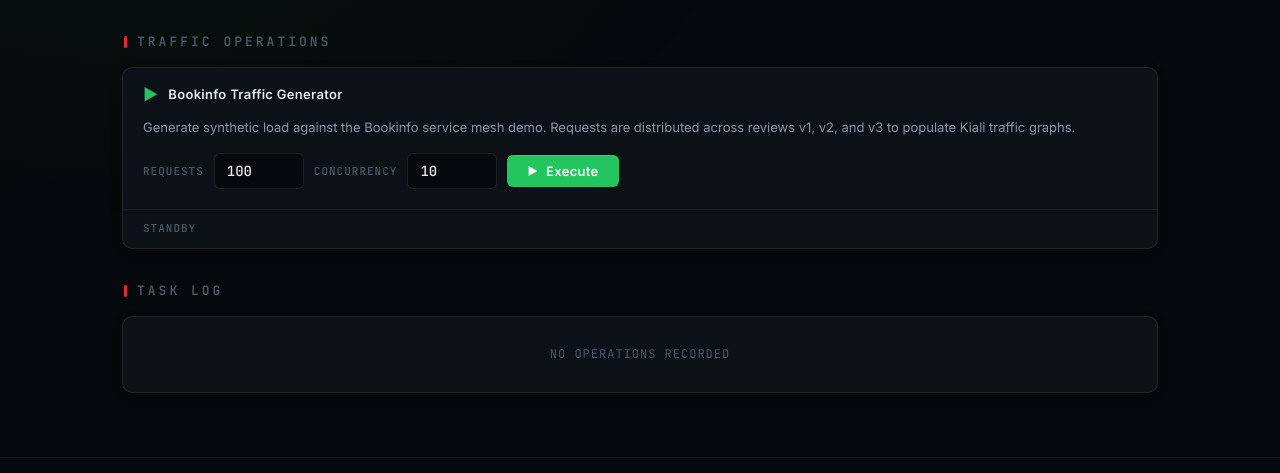
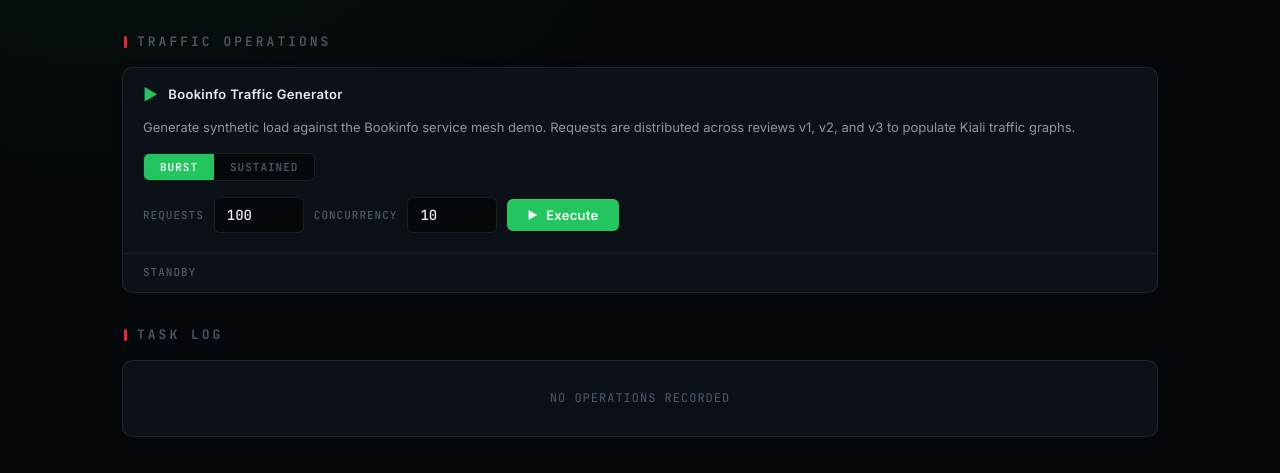
Before and after one commit to explicitworkload/ocp-provisioning, a Flask app: page / in a window 1280 px wide. Shown: the part 60-533 px from the top of the page. Run offline with Flask 3, Linux system fonts and the light colour scheme; data that the repository does not hold is empty.

Commit message:
Add sustained traffic mode with duration timer and stop button
Burst mode sends a fixed number of requests. Sustained mode runs
continuously for a configurable duration (1-60 min) with live
elapsed time, request count, and a stop button.

```diff
--- a/dashboard/app.py
+++ b/dashboard/app.py
@@ -1,7 +1,8 @@
 import os
+import time
 import threading
 import uuid
-from concurrent.futures import ThreadPoolExecutor, as_completed
+from concurrent.futures import ThreadPoolExecutor
 from datetime import datetime, timezone
 
 import requests as http_requests
@@ -33,15 +34,47 @@ def _run_traffic(task_id, url, count, concurrency):
     done = 0
     with ThreadPoolExecutor(max_workers=concurrency) as pool:
         futures = [pool.submit(_single_request, url) for _ in range(count)]
-        for f in as_completed(futures):
+        for f in futures:
+            ok = f.result()
             done += 1
-            if f.result():
+            if ok:
                 success += 1
             else:
                 fail += 1
             tasks[task_id]["progress"] = done
             tasks[task_id]["success"] = success
             tasks[task_id]["fail"] = fail
+    tasks[task_id]["status"] = "complete"
+    tasks[task_id]["completed_at"] = datetime.now(timezone.utc).isoformat()
+
+
+def _run_sustained_traffic(task_id, url, duration_secs, concurrency):
+    tasks[task_id]["status"] = "running"
+    success = 0
+    fail = 0
+    done = 0
+    start = time.monotonic()
+    with ThreadPoolExecutor(max_workers=concurrency) as pool:
+        while True:
+            elapsed = time.monotonic() - start
+            if elapsed >= duration_secs or tasks[task_id].get("_stop"):
+                break
+            tasks[task_id]["elapsed"] = int(elapsed)
+            batch = concurrency
+            futures = [pool.submit(_single_request, url) for _ in range(batch)]
+            for f in futures:
+                ok = f.result()
+                done += 1
+                if ok:
+                    success += 1
+                else:
+                    fail += 1
+            tasks[task_id]["progress"] = done
+            tasks[task_id]["success"] = success
+            tasks[task_id]["fail"] = fail
+            tasks[task_id]["total"] = done
+    tasks[task_id]["elapsed"] = min(int(time.monotonic() - start), duration_secs)
+    tasks[task_id]["total"] = done
     tasks[task_id]["status"] = "complete"
     tasks[task_id]["completed_at"] = datetime.now(timezone.utc).isoformat()
 
@@ -54,25 +87,60 @@ def index():
 @app.route("/api/traffic/bookinfo", methods=["POST"])
 def generate_bookinfo_traffic():
     body = request.get_json(silent=True) or {}
-    count = min(int(body.get("count", 100)), 10000)
-    concurrency = max(1, min(int(body.get("concurrency", 1)), 50))
+    concurrency = max(1, min(int(body.get("concurrency", 10)), 50))
+    duration_minutes = body.get("duration")
+
     task_id = str(uuid.uuid4())[:8]
-    tasks[task_id] = {
-        "id": task_id,
-        "type": "bookinfo-traffic",
-        "status": "queued",
-        "total": count,
-        "progress": 0,
-        "success": 0,
-        "fail": 0,
-        "concurrency": concurrency,
-        "started_at": datetime.now(timezone.utc).isoformat(),
-        "completed_at": None,
-    }
-    t = threading.Thread(target=_run_traffic, args=(task_id, BOOKINFO_URL, count, concurrency))
+
+    if duration_minutes:
+        duration_secs = max(1, min(int(float(duration_minutes) * 60), 3600))
+        tasks[task_id] = {
+            "id": task_id,
+            "type": "sustained-traffic",
+            "status": "queued",
+            "total": 0,
+            "progress": 0,
+            "success": 0,
+            "fail": 0,
+            "concurrency": concurrency,
+            "duration": duration_secs,
+            "elapsed": 0,
+            "started_at": datetime.now(timezone.utc).isoformat(),
+            "completed_at": None,
+        }
+        t = threading.Thread(
+            target=_run_sustained_traffic,
+            args=(task_id, BOOKINFO_URL, duration_secs, concurrency),
+        )
+    else:
+        count = min(int(body.get("count", 100)), 10000)
+        tasks[task_id] = {
+            "id": task_id,
+            "type": "bookinfo-traffic",
+            "status": "queued",
+            "total": count,
+            "progress": 0,
+            "success": 0,
+            "fail": 0,
+            "concurrency": concurrency,
+            "started_at": datetime.now(timezone.utc).isoformat(),
+            "completed_at": None,
+        }
+        t = threading.Thread(
+            target=_run_traffic, args=(task_id, BOOKINFO_URL, count, concurrency)
+        )
+
     t.daemon = True
     t.start()
     return jsonify(tasks[task_id]), 202
+
+
+@app.route("/api/traffic/stop/<task_id>", methods=["POST"])
+def stop_traffic(task_id):
+    if task_id not in tasks:
+        return jsonify({"error": "not found"}), 404
+    tasks[task_id]["_stop"] = True
+    return jsonify({"status": "stopping"}), 200
 
 
 @app.route("/api/tasks")
--- a/dashboard/static/app.js
+++ b/dashboard/static/app.js
@@ -8,11 +8,23 @@ setInterval(updateClock, 1000);
 updateClock();
 
 let pollInterval = null;
+let activeTaskId = null;
+
+function setMode(mode) {
+  document.querySelectorAll(".mode-btn").forEach((b) => {
+    b.classList.toggle("active", b.dataset.mode === mode);
+  });
+  document.getElementById("burst-inputs").style.display =
+    mode === "burst" ? "flex" : "none";
+  document.getElementById("sustained-inputs").style.display =
+    mode === "sustained" ? "flex" : "none";
+}
 
 async function launchTraffic() {
   const btn = document.getElementById("btn-traffic");
   const count = parseInt(document.getElementById("traffic-count").value) || 100;
-  const concurrency = parseInt(document.getElementById("traffic-concurrency").value) || 10;
+  const concurrency =
+    parseInt(document.getElementById("traffic-concurrency").value) || 10;
   const footer = document.getElementById("traffic-status");
 
   btn.disabled = true;
@@ -35,6 +47,53 @@ async function launchTraffic() {
   }
 }
 
+async function launchSustained() {
+  const btn = document.getElementById("btn-sustained");
+  const btnStop = document.getElementById("btn-stop");
+  const duration =
+    parseFloat(document.getElementById("traffic-duration").value) || 15;
+  const concurrency =
+    parseInt(document.getElementById("sustained-concurrency").value) || 10;
+  const footer = document.getElementById("traffic-status");
+
+  btn.disabled = true;
+  footer.textContent = "STARTING SUSTAINED TRAFFIC...";
+  footer.className = "card-footer active";
+
+  try {
+    const res = await fetch("/api/traffic/bookinfo", {
+      method: "POST",
+      headers: { "Content-Type": "application/json" },
+      body: JSON.stringify({ duration, concurrency }),
+    });
+    const task = await res.json();
+    activeTaskId = task.id;
+    btnStop.style.display = "inline-flex";
+    footer.textContent = "SUSTAINED — " + duration + "m @ " + concurrency + " threads";
+    startPolling();
+  } catch (e) {
+    footer.textContent = "ERROR: " + e.message;
+    footer.className = "card-footer error";
+    btn.disabled = false;
+  }
+}
+
+async function stopTraffic() {
+  if (!activeTaskId) return;
+  try {
+    await fetch("/api/traffic/stop/" + activeTaskId, { method: "POST" });
+    document.getElementById("traffic-status").textContent = "STOPPING...";
+  } catch (e) {
+    // ignore
+  }
+}
+
+function formatTime(secs) {
+  const m = Math.floor(secs / 60);
+  const s = secs % 60;
+  return m + ":" + String(s).padStart(2, "0");
+}
+
 function startPolling() {
   if (pollInterval) return;
   pollInterval = setInterval(refreshTasks, 1500);
@@ -47,26 +106,58 @@ async function refreshTasks() {
     const tasks = await res.json();
     renderTaskLog(tasks);
 
-    const running = tasks.some((t) => t.status === "running" || t.status === "queued");
-    const btn = document.getElementById("btn-traffic");
+    const running = tasks.some(
+      (t) => t.status === "running" || t.status === "queued"
+    );
+    const btnBurst = document.getElementById("btn-traffic");
+    const btnSustained = document.getElementById("btn-sustained");
+    const btnStop = document.getElementById("btn-stop");
     const footer = document.getElementById("traffic-status");
 
     if (!running && pollInterval) {
       clearInterval(pollInterval);
       pollInterval = null;
-      btn.disabled = false;
+      btnBurst.disabled = false;
+      btnSustained.disabled = false;
+      btnStop.style.display = "none";
+      activeTaskId = null;
       const last = tasks[0];
       if (last && last.status === "complete") {
+        const dur = last.duration
+          ? " in " + formatTime(last.elapsed || 0)
+          : "";
         footer.textContent =
-          "COMPLETE — " + last.success + " OK / " + last.fail + " FAIL";
-        footer.className = last.fail > 0 ? "card-footer error" : "card-footer active";
+          "COMPLETE — " + last.success + " OK / " + last.fail + " FAIL" + dur;
+        footer.className =
+          last.fail > 0 ? "card-footer error" : "card-footer active";
       }
     } else if (running) {
       const active = tasks.find((t) => t.status === "running");
       if (active) {
-        const pct = Math.round((active.progress / active.total) * 100);
-        footer.textContent =
-          "EXECUTING — " + active.progress + "/" + active.total + " (" + pct + "%)";
+        if (active.duration) {
+          const elapsed = active.elapsed || 0;
+          const remaining = active.duration - elapsed;
+          footer.textContent =
+            "SUSTAINED — " +
+            formatTime(elapsed) +
+            " / " +
+            formatTime(active.duration) +
+            " | " +
+            active.progress +
+            " reqs | " +
+            active.success +
+            " OK";
+        } else {
+          const pct = Math.round((active.progress / active.total) * 100);
+          footer.textContent =
+            "EXECUTING — " +
+            active.progress +
+            "/" +
+            active.total +
+            " (" +
+            pct +
+            "%)";
+        }
         footer.className = "card-footer active";
       }
     }
@@ -84,16 +175,25 @@ function renderTaskLog(tasks) {
 
   log.innerHTML = tasks
     .map((t) => {
-      const pct = t.total > 0 ? Math.round((t.progress / t.total) * 100) : 0;
+      const pct =
+        t.duration && t.status === "running"
+          ? Math.round(((t.elapsed || 0) / t.duration) * 100)
+          : t.total > 0
+            ? Math.round((t.progress / t.total) * 100)
+            : 0;
       const time = t.started_at
         ? new Date(t.started_at).toLocaleTimeString("en-GB", { hour12: false })
         : "";
-      const detail =
-        t.status === "complete"
-          ? t.success + " OK / " + t.fail + " FAIL"
-          : t.status === "running"
-            ? t.progress + "/" + t.total
-            : "QUEUED";
+      let detail;
+      if (t.status === "complete") {
+        detail = t.success + " OK / " + t.fail + " FAIL";
+      } else if (t.status === "running" && t.duration) {
+        detail = formatTime(t.elapsed || 0) + " / " + formatTime(t.duration) + " | " + t.progress + " reqs";
+      } else if (t.status === "running") {
+        detail = t.progress + "/" + t.total;
+      } else {
+        detail = "QUEUED";
+      }
 
       return (
         '<div class="log-entry">' +
--- a/dashboard/static/style.css
+++ b/dashboard/static/style.css
@@ -340,6 +340,50 @@ input[type="number"]:focus {
 
 .btn-icon { font-size: 11px; }
 
+.btn-stop {
+  background: var(--red-500);
+  color: #fff;
+  box-shadow: 0 1px 2px rgba(0,0,0,0.2);
+}
+
+.btn-stop:hover {
+  background: #dc2626;
+  transform: translateY(-1px);
+}
+
+/* === MODE TOGGLE === */
+.mode-toggle {
+  display: flex;
+  background: var(--bg-base);
+  border: 1px solid var(--border-default);
+  border-radius: var(--radius-sm);
+  overflow: hidden;
+}
+
+.mode-btn {
+  font-family: var(--font-mono);
+  font-size: 11px;
+  font-weight: 600;
+  letter-spacing: 1px;
+  padding: 6px 16px;
+  border: none;
+  background: transparent;
+  color: var(--text-muted);
+  cursor: pointer;
+  text-transform: uppercase;
+  transition: all 0.15s ease;
+}
+
+.mode-btn.active {
+  background: var(--green-500);
+  color: #fff;
+}
+
+.mode-btn:not(.active):hover {
+  color: var(--text-secondary);
+  background: rgba(255, 255, 255, 0.04);
+}
+
 /* === TASK LOG === */
 .task-log {
   background: var(--bg-surface);
--- a/dashboard/templates/index.html
+++ b/dashboard/templates/index.html
@@ -39,12 +39,30 @@
           <div class="card-body">
             <p class="card-desc">Generate synthetic load against the Bookinfo service mesh demo. Requests are distributed across reviews v1, v2, and v3 to populate Kiali traffic graphs.</p>
             <div class="input-row">
+              <div class="mode-toggle" id="mode-toggle">
+                <button class="mode-btn active" data-mode="burst" onclick="setMode('burst')">Burst</button>
+                <button class="mode-btn" data-mode="sustained" onclick="setMode('sustained')">Sustained</button>
+              </div>
+            </div>
+            <div class="input-row" id="burst-inputs">
               <label for="traffic-count">Requests</label>
               <input type="number" id="traffic-count" value="100" min="1" max="10000" step="10">
               <label for="traffic-concurrency">Concurrency</label>
               <input type="number" id="traffic-concurrency" value="10" min="1" max="50" step="1">
               <button class="btn btn-primary" id="btn-traffic" onclick="launchTraffic()">
                 <span class="btn-icon">&#9654;</span> Execute
+              </button>
+            </div>
+            <div class="input-row" id="sustained-inputs" style="display:none">
+              <label for="traffic-duration">Duration (min)</label>
+              <input type="number" id="traffic-duration" value="15" min="1" max="60" step="1">
+              <label for="sustained-concurrency">Concurrency</label>
+              <input type="number" id="sustained-concurrency" value="10" min="1" max="50" step="1">
+              <button class="btn btn-primary" id="btn-sustained" onclick="launchSustained()">
+                <span class="btn-icon">&#9654;</span> Start
+              </button>
+              <button class="btn btn-stop" id="btn-stop" onclick="stopTraffic()" style="display:none">
+                &#9632; Stop
               </button>
             </div>
           </div>
```
